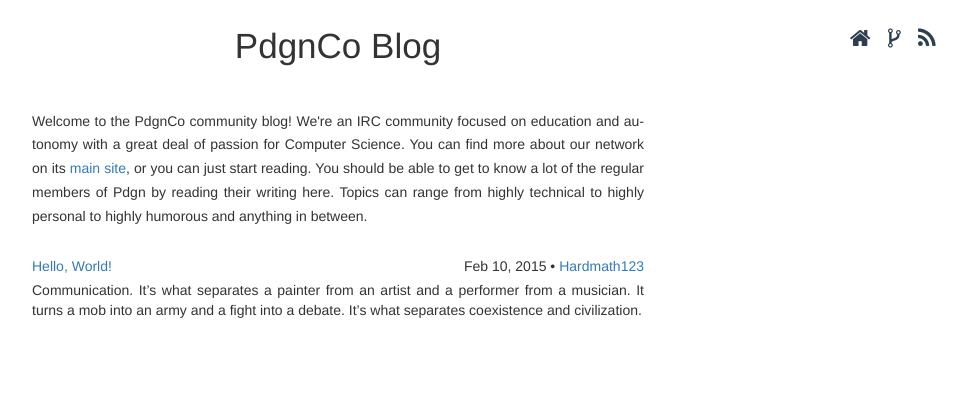
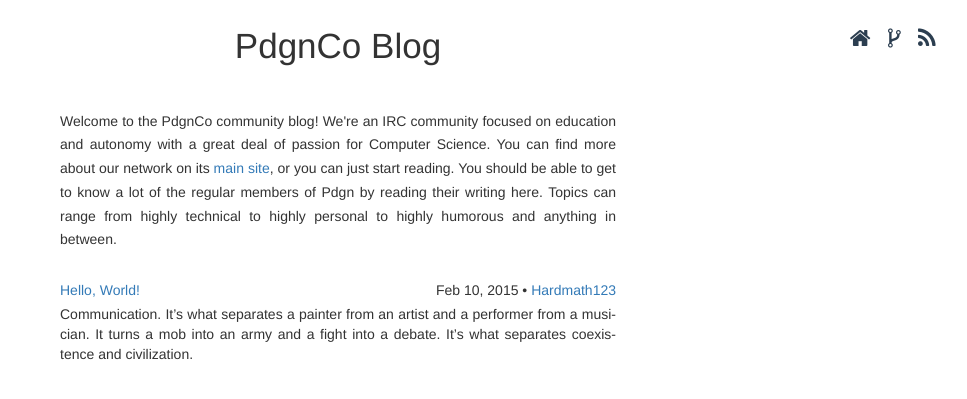
Before and after one commit to Pdgn/blog, a Jekyll site: the page built from index.html, in a window 1280 px wide. Shown: the top 399 px of the page, without its empty margins (302-1269 px from the left). Built offline with Jekyll 4.4.1, drawn with Linux system fonts in a browser that asks for light colours.

Commit message:
Increased padding on posts on low-width screens.

```diff
--- a/css/site.css
+++ b/css/site.css
@@ -88,7 +88,7 @@ p {
     }
 
     .content {
-        padding: 0 1em;
+        padding: 0 3em;
     }
 }
 
```
